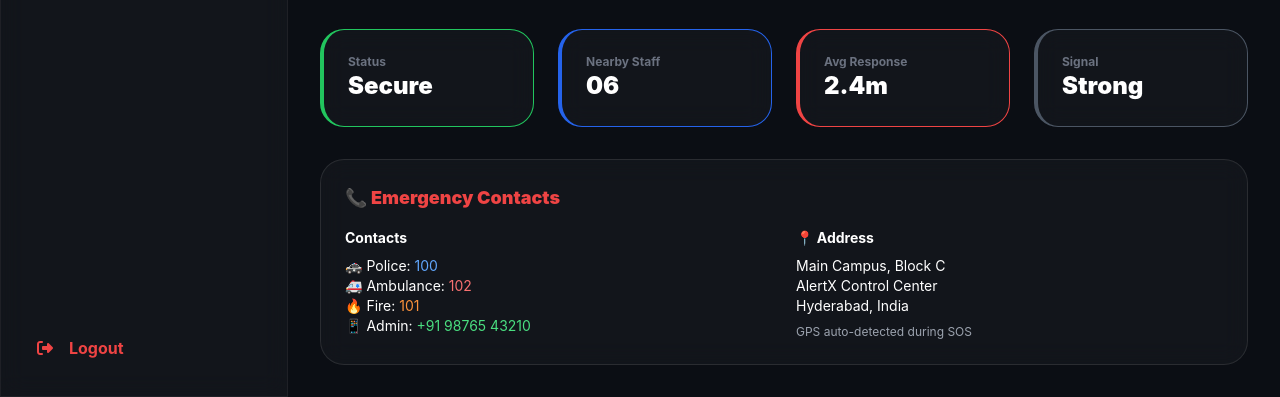
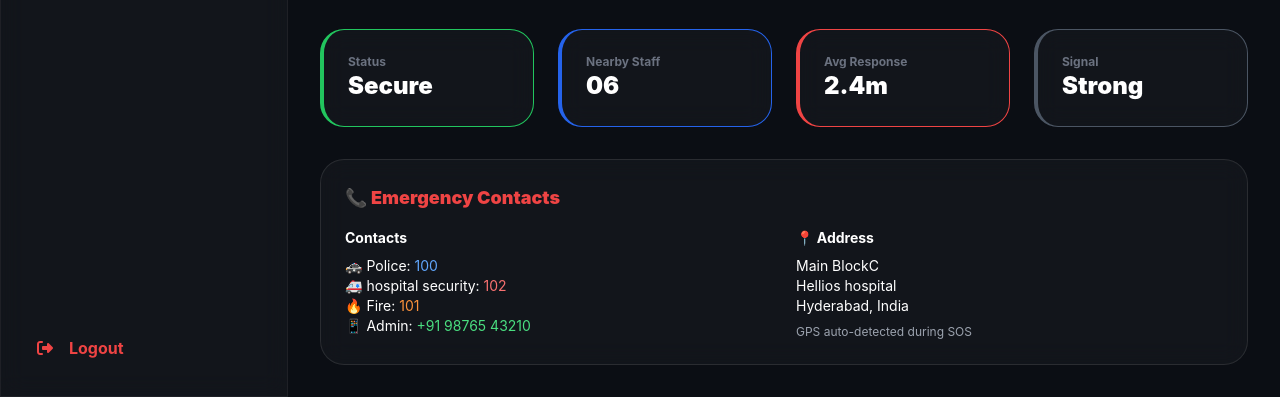
Before and after one commit to tamatamharshathkumarreddy-cmyk/AlertX, a plain HTML site: page dashboard.html in a window 1280 px wide and 995 px high. Shown: the part 598-995 px from the top of the page. Drawn offline with nearby package versions, Linux system fonts and the light colour scheme.

Commit message:
Update dashboard.html

```diff
--- a/dashboard.html
+++ b/dashboard.html
@@ -221,7 +221,7 @@
         <div>
             <p class="font-bold mb-2">Contacts</p>
             <p>🚓 Police: <a href="tel:100" class="text-blue-400">100</a></p>
-            <p>🚑 Ambulance: <a href="tel:102" class="text-red-400">102</a></p>
+            <p>🚑 hospital security: <a href="tel:102" class="text-red-400">102</a></p>
             <p>🔥 Fire: <a href="tel:101" class="text-orange-400">101</a></p>
             <p>📱 Admin: <a href="tel:+919876543210" class="text-green-400">+91 98765 43210</a></p>
         </div>
@@ -229,8 +229,8 @@
         <!-- Address -->
         <div>
             <p class="font-bold mb-2">📍 Address</p>
-            <p>Main Campus, Block C</p>
-            <p>AlertX Control Center</p>
+            <p>Main BlockC</p>
+            <p>Hellios hospital</p>
             <p>Hyderabad, India</p>
             <p class="text-xs text-gray-400 mt-2">GPS auto-detected during SOS</p>
         </div>
```
